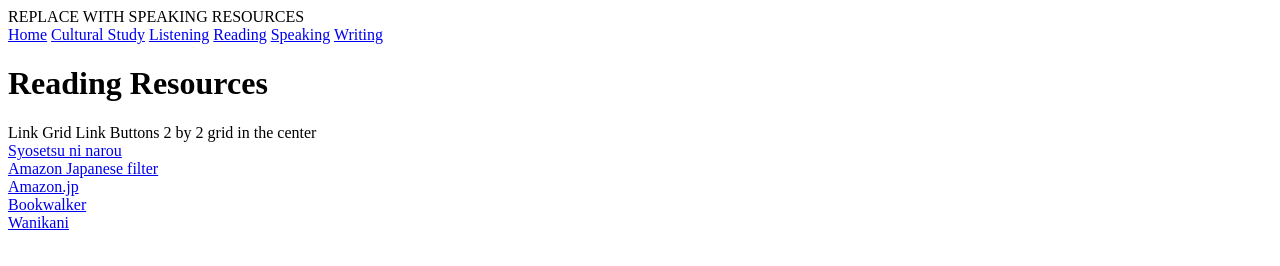
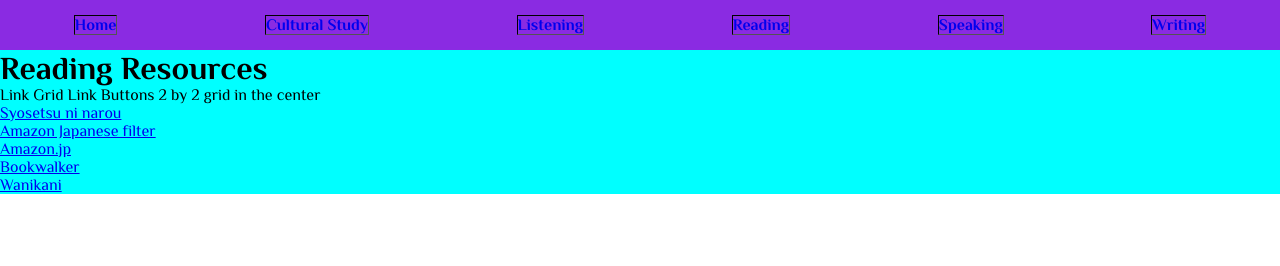
Before and after one commit to taaych/japanese-study, a plain HTML site: page speaking.html in a window 1280 px wide. Drawn offline with Linux system fonts and the light colour scheme.

Commit message:
Styled Nav Bar and added color palette to the root.

```diff
--- a/speaking.html
+++ b/speaking.html
@@ -3,12 +3,12 @@
     <head>
         <meta charset="utf-8">
         <title>Speaking Resources</title>
-        <link rel="stylesheet" href="">
+        <link rel="stylesheet" href="style.css">
     </head>
     <body>
-        REPLACE WITH SPEAKING RESOURCES
+        <!-- REPLACE WITH SPEAKING RESOURCES -->
         <!-- Main Container -->
-        <div id="speaking-main-container">
+        <div class="main-container">
             <!-- Nav Bar(Copy it when finished from Home)
             Nav Bar Container -->
         <div id="nav-bar-container">
--- /dev/null
+++ b/style.css
@@ -0,0 +1,41 @@
+@import url('https://fonts.googleapis.com/css2?family=Lato:wght@300&family=Philosopher:ital,wght@0,400;0,700;1,400&display=swap');
+
+:root {
+    --snow: #faf7f9;
+    --lavender-blush: #fbedeb;
+    --van-dyke-brown: #67391d;
+    --spanish-pink: #F9C2BE;
+    --light-coral: #FA7A7F;
+}
+
+
+* {
+    font-family: 'Lato', sans-serif;
+    font-family: 'Philosopher', sans-serif;
+    padding: 0;
+    margin: 0;
+}
+
+.main-container {
+    display: relative;
+    width: 100%;
+    background-color: aqua;
+}
+
+
+#nav-bar {
+    width: 100%;
+    background-color: blueviolet;
+    height: 50px;
+    flex-wrap: nowrap;
+    display: flex;
+    justify-content: space-around;
+    align-content: stretch;
+    align-items: center;
+}
+
+.nav-link {
+    text-decoration: none;
+    font-weight: bold;
+    border: inset 1px black ;
+}
```
Also changed, not shown: cultural-study.html (+2 -2 lines), home.html (+2 -4 lines), listening.html (+3 -3 lines), reading.html (+1 -1 lines), writing.html (+2 -2 lines).
